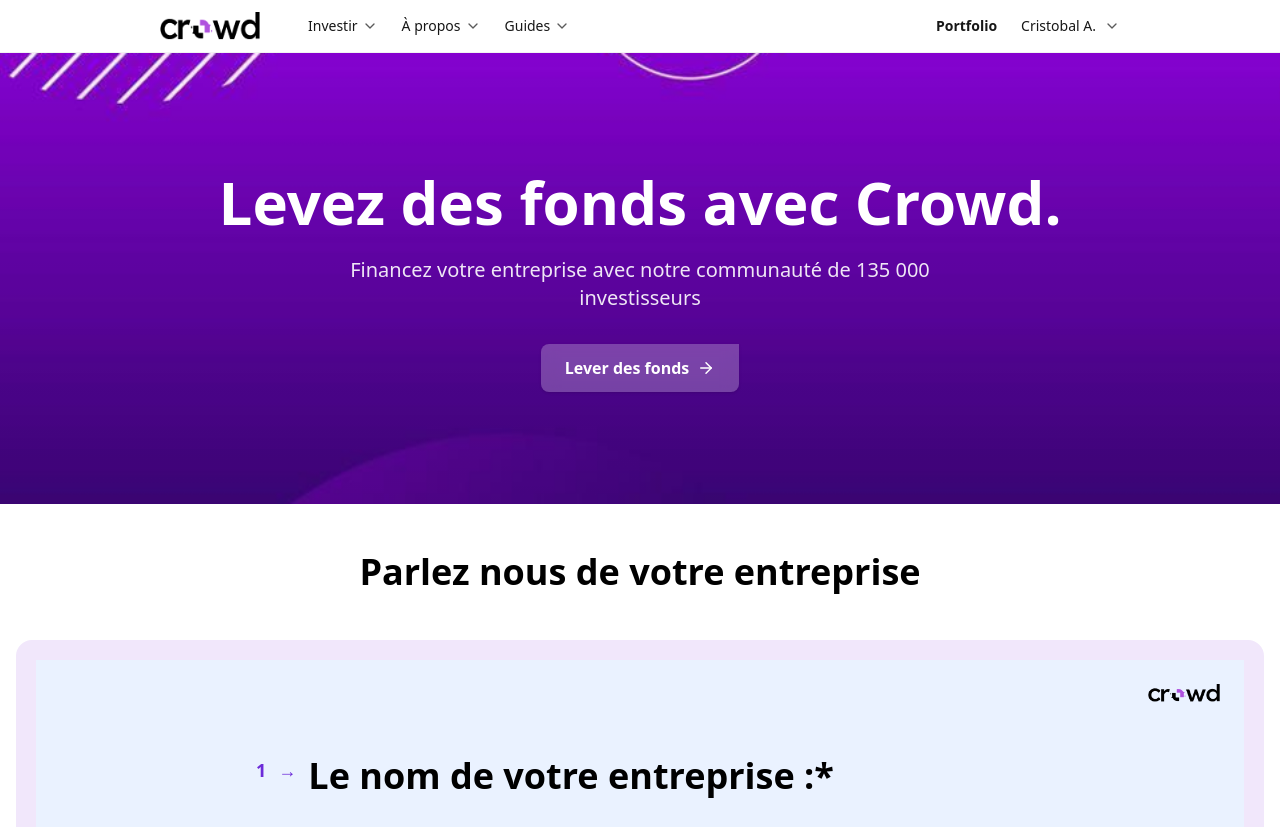
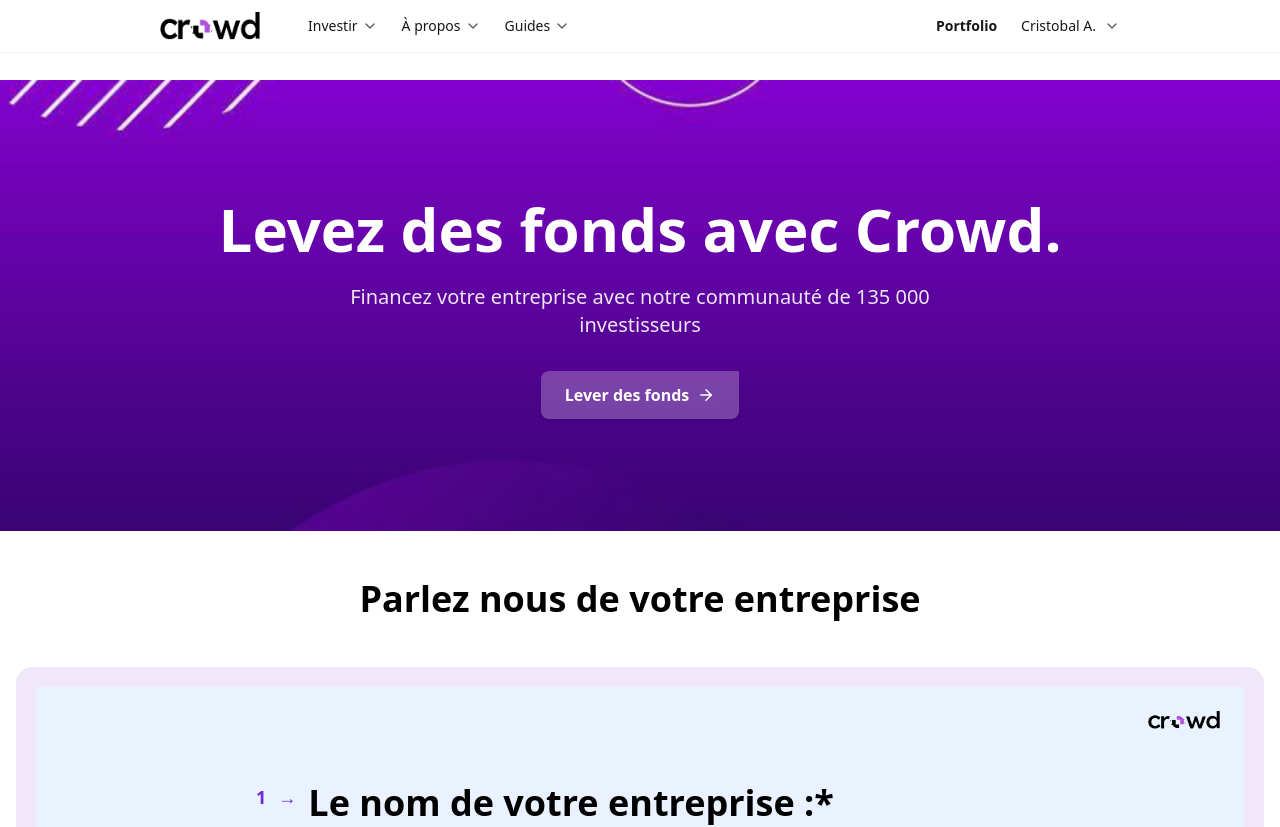
Before and after one commit to Okpeyemi/crowd, a Next.js app: page / in a window 1280 px wide. Shown: the top 827 px of the page. Built offline with nearby package versions, Linux system fonts and the light colour scheme.

Commit message:
feat: Fix header positioning and add spacer for fixed header height

```diff
--- a/src/components/Header.tsx
+++ b/src/components/Header.tsx
@@ -21,7 +21,8 @@
   }, [openMobile]);
 
   return (
-    <header className="w-full border-b border-black/5 bg-background text-foreground">
+    <>
+    <header className="fixed inset-x-0 top-0 z-50 w-full border-b border-black/5 bg-background text-foreground">
       <div className="flex items-center justify-between px-4 py-3 md:px-8 lg:px-40">
         <div className="flex items-center space-x-4 md:space-x-8 lg:space-x-12">
           {/* Left: Logo */}
@@ -242,5 +243,8 @@
         </div>
       )}
     </header>
+    {/* Spacer to offset fixed header height */}
+    <div className="h-14 md:h-16 lg:h-20" aria-hidden />
+    </>
   );
 }
```
